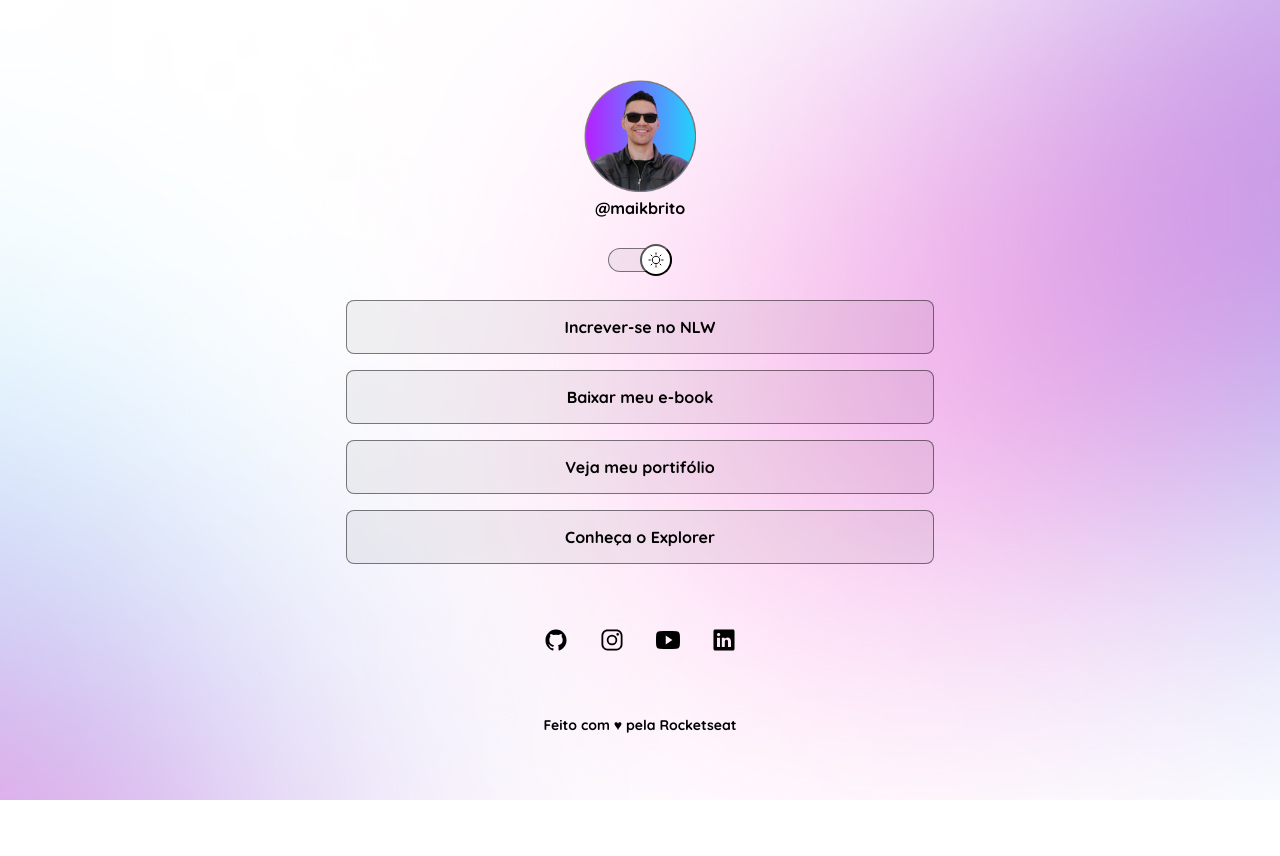
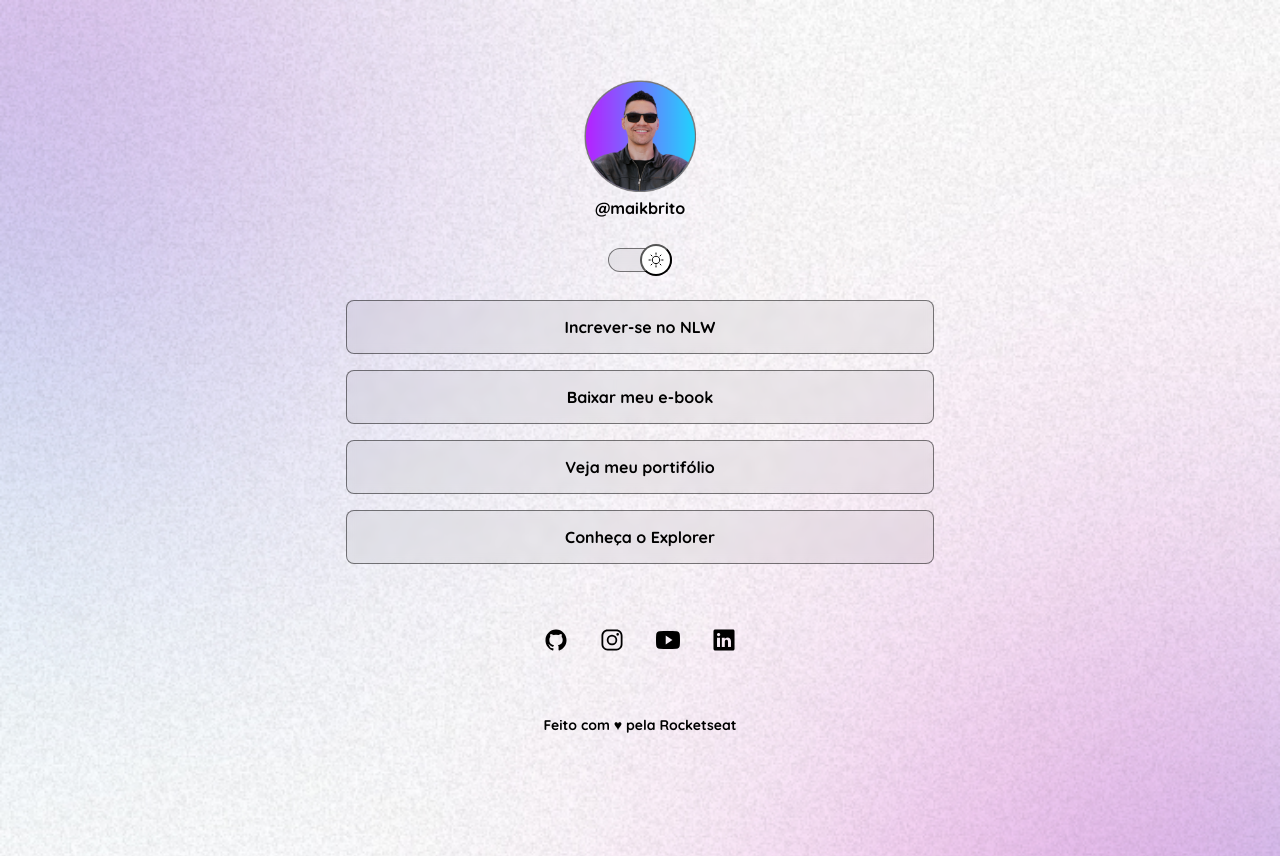
Before and after one commit to Rkokada/projeto_rockseat_html_css_js, a plain HTML site: page index.html in a window 1280 px wide. Both pictures are taken after a click on the element 640 px from the left and 259 px from the top of the page. Before the commit the page ends 800 px from the top, so only its background shows below. Drawn offline with nearby package versions, Linux system fonts and the light colour scheme.

Commit message:
change background on media

```diff
--- a/style.css
+++ b/style.css
@@ -24,7 +24,8 @@
 }
 
 body {
-  background-image: var(--bg-url);
+  background: var(--bg-url) no-repeat top center/cover;
+  height: 100vh;
 }
 body * {
   font-family: "Inter", sans-serif;
@@ -137,3 +138,13 @@ footer {
   text-align: center;
   font-size: 14px;
 }
+
+/* media queries */
+@media (min-width: 700px) {
+  :root {
+    --bg-url: url(./assets/bg-mobile.jpg);
+  }
+  .light {
+    --bg-url: url(./assets/bg-mobile-light.jpg);
+  }
+}
```
